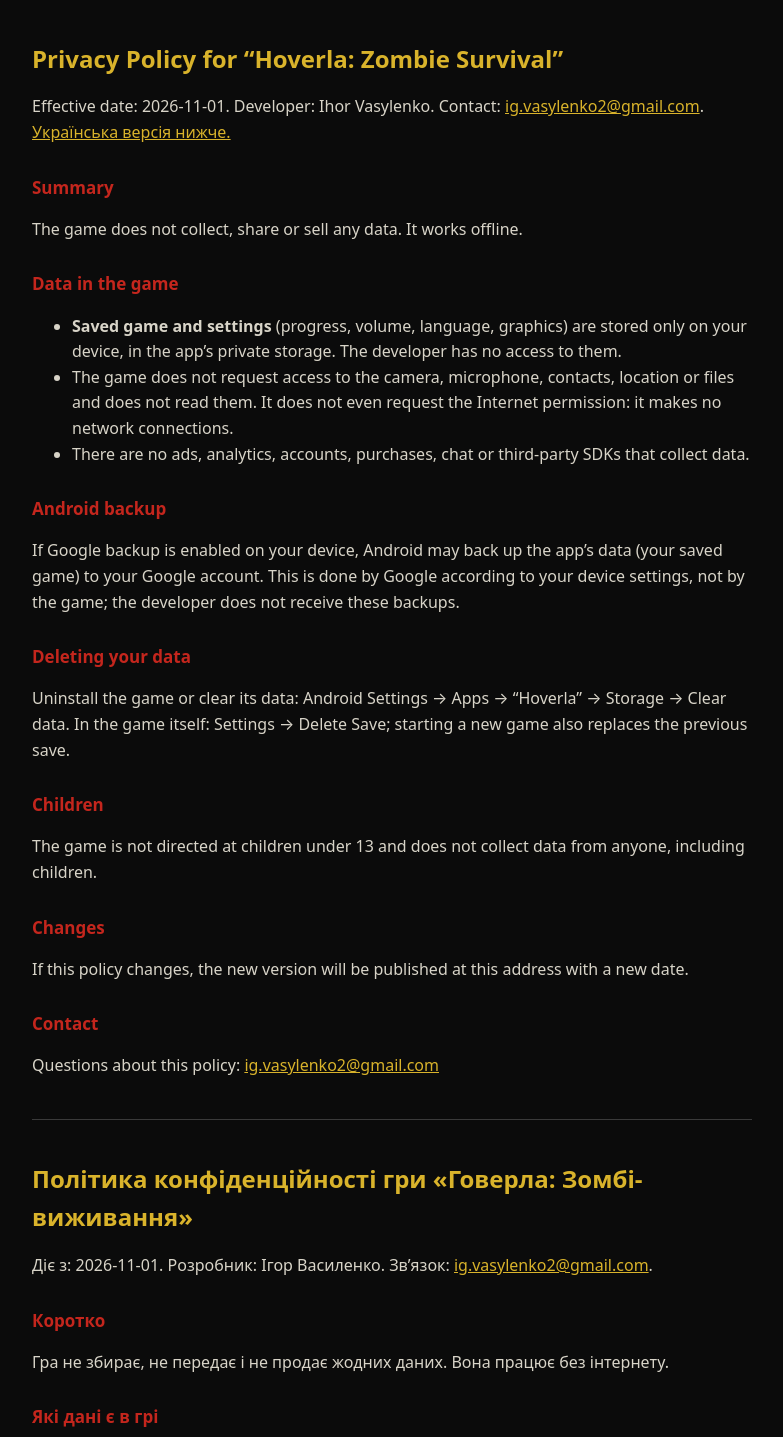
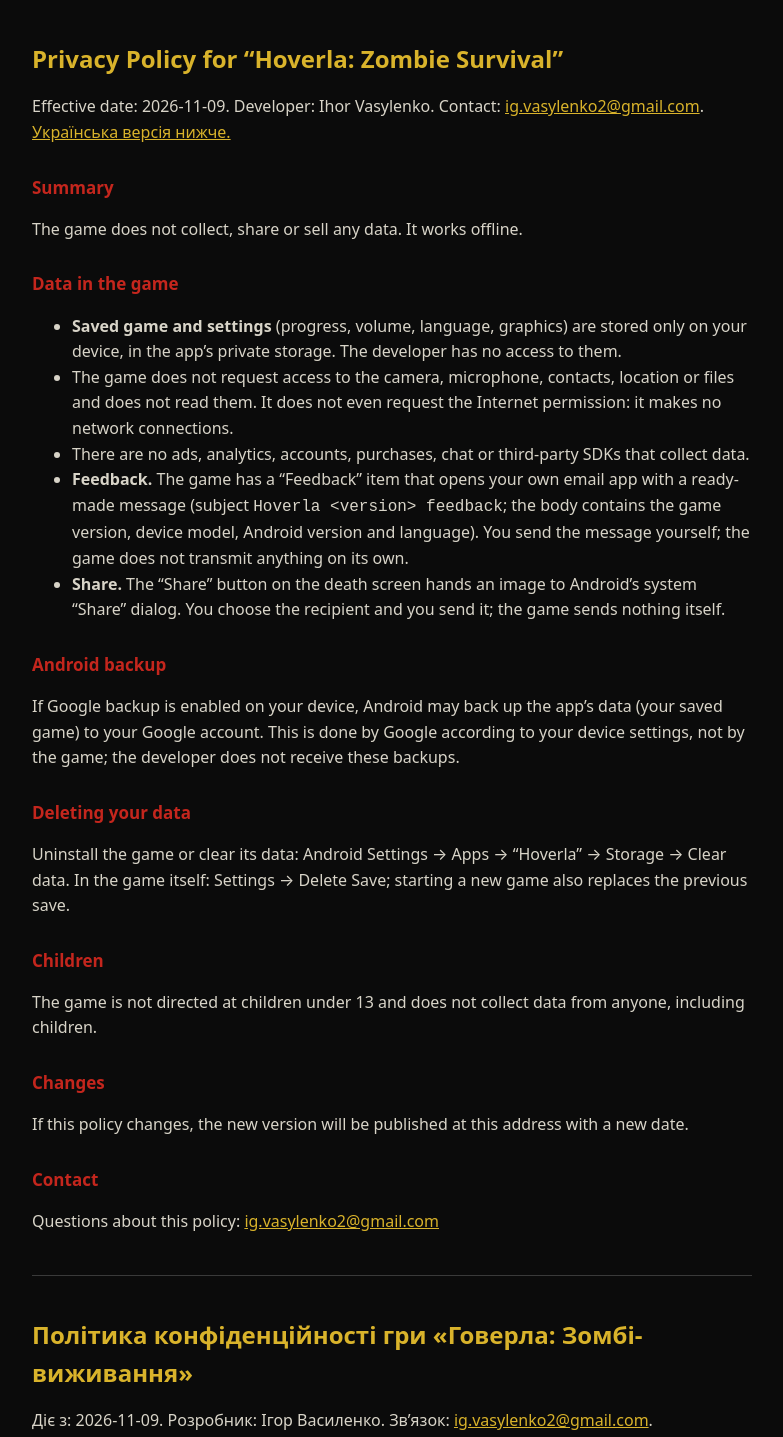
Before and after one commit to karonion11/karonion11.github.io, a plain HTML site: page hoverla/privacy.html in a window 1280 px wide. Shown: the top 1437 px of the page, without its empty margins (248-1031 px from the left). Drawn offline with Linux system fonts and the light colour scheme.

Commit message:
Hoverla privacy: feedback email and share-image notes, date 2026-11-09

```diff
--- a/hoverla/privacy.html
+++ b/hoverla/privacy.html
@@ -14,7 +14,7 @@
 </head>
 <body>
 <h1>Privacy Policy for “Hoverla: Zombie Survival”</h1>
-<p>Effective date: 2026-11-01. Developer: Ihor Vasylenko. Contact: <a href="mailto:ig.vasylenko2@gmail.com">ig.vasylenko2@gmail.com</a>. <a href="#uk">Українська версія нижче.</a></p>
+<p>Effective date: 2026-11-09. Developer: Ihor Vasylenko. Contact: <a href="mailto:ig.vasylenko2@gmail.com">ig.vasylenko2@gmail.com</a>. <a href="#uk">Українська версія нижче.</a></p>
 
 <h2>Summary</h2>
 <p>The game does not collect, share or sell any data. It works offline.</p>
@@ -24,6 +24,8 @@
 <li><b>Saved game and settings</b> (progress, volume, language, graphics) are stored only on your device, in the app’s private storage. The developer has no access to them.</li>
 <li>The game does not request access to the camera, microphone, contacts, location or files and does not read them. It does not even request the Internet permission: it makes no network connections.</li>
 <li>There are no ads, analytics, accounts, purchases, chat or third-party SDKs that collect data.</li>
+<li><b>Feedback.</b> The game has a “Feedback” item that opens your own email app with a ready-made message (subject <code>Hoverla &lt;version&gt; feedback</code>; the body contains the game version, device model, Android version and language). You send the message yourself; the game does not transmit anything on its own.</li>
+<li><b>Share.</b> The “Share” button on the death screen hands an image to Android’s system “Share” dialog. You choose the recipient and you send it; the game sends nothing itself.</li>
 </ul>
 
 <h2>Android backup</h2>
@@ -45,7 +47,7 @@
 
 <div id="uk" lang="uk">
 <h1>Політика конфіденційності гри «Говерла: Зомбі-виживання»</h1>
-<p>Діє з: 2026-11-01. Розробник: Ігор Василенко. Зв’язок: <a href="mailto:ig.vasylenko2@gmail.com">ig.vasylenko2@gmail.com</a>.</p>
+<p>Діє з: 2026-11-09. Розробник: Ігор Василенко. Зв’язок: <a href="mailto:ig.vasylenko2@gmail.com">ig.vasylenko2@gmail.com</a>.</p>
 
 <h2>Коротко</h2>
 <p>Гра не збирає, не передає і не продає жодних даних. Вона працює без інтернету.</p>
@@ -55,6 +57,8 @@
 <li><b>Збереження та налаштування</b> (прогрес, гучність, мова, графіка) зберігаються лише на вашому пристрої, у внутрішній пам’яті додатка. Розробник доступу до них не має.</li>
 <li>Гра не запитує дозволів на камеру, мікрофон, контакти, місцезнаходження, файли і не читає їх. Вона не запитує навіть дозволу на інтернет: мережевих з’єднань не робить.</li>
 <li>У грі немає реклами, аналітики, облікових записів, покупок, чату та сторонніх SDK, які збирають дані.</li>
+<li><b>Відгук.</b> У грі є пункт «Відгук», який відкриває ваш власний поштовий застосунок із готовим листом (тема <code>Hoverla &lt;версія&gt; feedback</code>; у тілі — версія гри, модель пристрою, версія Android і мова). Лист надсилаєте ви самі; гра сама нічого не передає.</li>
+<li><b>Поділитися.</b> Кнопка «Поділитися» на екрані смерті віддає зображення в системне вікно «Поділитися» Android. Одержувача обираєте і надсилаєте ви; гра сама нічого не надсилає.</li>
 </ul>
 
 <h2>Резервне копіювання Android</h2>
```
